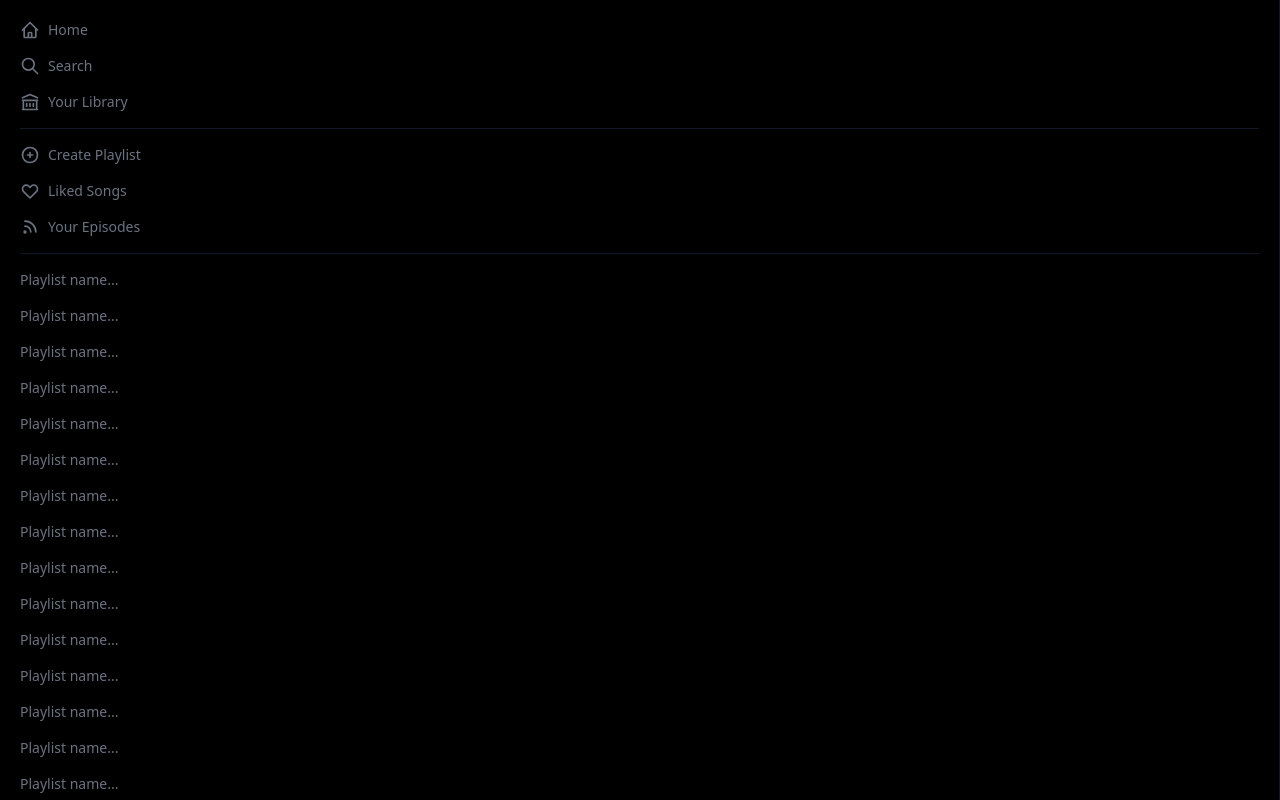
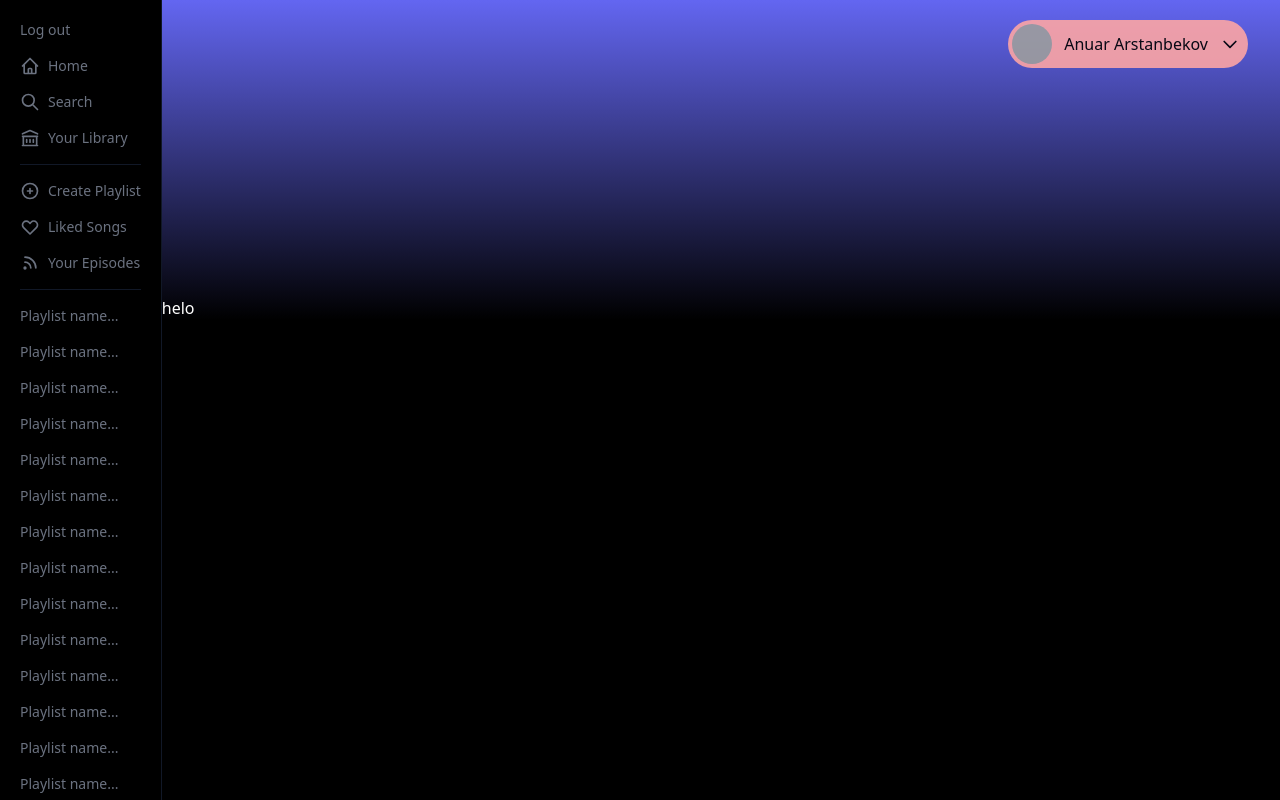
Before and after one commit to Surenuah/spotify-2.0, a Next.js app: page / in a window 1280 px wide. Built offline with nearby package versions, Linux system fonts and the light colour scheme; no server answers; grey boxes are pictures that could not be loaded.

Commit message:
Adding Center gradient component

```diff
--- /dev/null
+++ b/components/Center.tsx
@@ -0,0 +1,44 @@
+import {NextPage} from "next";
+import {ChevronDownIcon} from "@heroicons/react/outline";
+import {useEffect, useState} from "react";
+import { shuffle } from "lodash";
+
+const colors = [
+    "from-indigo-500",
+    "from-blue-500",
+    "from-green-500",
+    "from-red-500",
+    "from-yellow-500",
+    "from-pink-500",
+    "from-purple-500",
+];
+
+const Center: NextPage = () => {
+    const [color, setColor] = useState(null);
+    useEffect(() => {
+        setColor(shuffle(colors).pop());
+    }, []);
+    return (
+        <div className='flex-grow'>
+            <header className='absolute top-5 right-8'>
+                <div className='flex items-center bg-red-300 space-x-3
+                opacity-90 hover:opacity-80 cursor-pointer rounded-full p-1 pr-2'>
+                    <img
+                        className='rounded-full w-10 h-10'
+                        src='https://www.w3schools.com/howto/img_avatar.png'
+                        alt=""
+                    />
+                    <h2>Anuar Arstanbekov</h2>
+                    <ChevronDownIcon className='h-5 w-5'/>
+                </div>
+            </header>
+            <section className={`flex items-end space-x-7
+            bg-gradient-to-b to-black ${color}
+            h-80 text-white padding-8`}>
+                <h1>helo</h1>
+            </section>
+        </div>
+    )
+}
+
+export default Center;
--- a/components/Sidebar.tsx
+++ b/components/Sidebar.tsx
@@ -1,10 +1,15 @@
 import type {NextPage} from "next";
 import {HomeIcon, SearchIcon, LibraryIcon, PlusCircleIcon, HeartIcon, RssIcon} from "@heroicons/react/outline";
+import {signOut, useSession} from "next-auth/react";
 
 const Sidebar: NextPage = () => {
+    const { data: session, status } = useSession();
     return (
-        <div className='text-gray-500 p-5 text-sm border-r border-gray-900'>
+        <div className='text-gray-500 p-5 text-sm border-r border-gray-900 overflow-y-scroll scrollbar-hide h-screen'>
             <div className='space-y-4'>
+                <button className='flex items-center space-x-2 hover:text-white' onClick={() => signOut()}>
+                    <p>Log out</p>
+                </button>
                 <button className='flex items-center space-x-2 hover:text-white'>
                     <HomeIcon className='h-5 w-5'/>
                     <p>Home</p>
--- a/package.json
+++ b/package.json
@@ -7,13 +7,16 @@
   },
   "dependencies": {
     "@heroicons/react": "^1.0.5",
+    "lodash": "^4.17.21",
     "next": "latest",
     "next-auth": "^4.0.0-beta.7",
     "react": "^17.0.2",
     "react-dom": "^17.0.2",
-    "spotify-web-api-node": "^5.0.2"
+    "spotify-web-api-node": "^5.0.2",
+    "tailwind-scrollbar-hide": "^1.1.7"
   },
   "devDependencies": {
+    "@types/lodash": "^4.14.178",
     "@types/node": "17.0.4",
     "@types/react": "17.0.38",
     "@types/spotify-web-api-node": "^5.0.7",
--- a/pages/_app.tsx
+++ b/pages/_app.tsx
@@ -1,8 +1,14 @@
 import '../styles/globals.css'
 import type { AppProps } from 'next/app'
+import {SessionProvider} from "next-auth/react";
+import {session} from "next-auth/core/routes";
 
-function MyApp({ Component, pageProps }: AppProps) {
-  return <Component {...pageProps} />
+function MyApp({ Component, pageProps: { session, ...pageProps } }: AppProps) {
+  return (
+      <SessionProvider session={session}>
+        <Component {...pageProps} />
+      </SessionProvider>
+  )
 }
 
 export default MyApp
--- /dev/null
+++ b/pages/_middleware.ts
@@ -0,0 +1,13 @@
+import {getToken} from "next-auth/jwt";
+import {NextResponse} from "next/server";
+
+export async function middleware(req) {
+    const token = await getToken({ req, secret: process.env.JWT_SECRET });
+    const { pathname } = req.nextUrl;
+
+    if (pathname.includes('/api/auth') || token) {
+        return NextResponse.next();
+    }
+
+
+}
--- a/pages/api/auth/[...nextauth].js
+++ b/pages/api/auth/[...nextauth].js
@@ -57,5 +57,12 @@
             console.log('Access token has expired, refreshing....');
             return await refreshAccessToken(token);
         },
+        async session({ session, token }) {
+            session.user.accessToken = token.accessToken;
+            session.user.refreshToken = token.refreshToken;
+            session.user.username = token.username;
+
+            return session;
+        }
     },
 });
--- a/pages/index.tsx
+++ b/pages/index.tsx
@@ -1,10 +1,14 @@
 import type { NextPage } from 'next'
 import Sidebar from "../components/Sidebar";
+import Center from "../components/Center";
 
 const Home: NextPage = () => {
   return (
       <div className="bg-black h-screen overflow-hidden">
-        <Sidebar />
+        <main className='flex'>
+            <Sidebar />
+            <Center />
+        </main>
       </div>
   )
 }
--- a/pages/login.tsx
+++ b/pages/login.tsx
@@ -1,11 +1,30 @@
 import type {NextPage} from "next";
+import {getProviders, signIn} from "next-auth/react";
 
-const login: NextPage = () => {
+const Login: NextPage = ({providers}) => {
     return (
-        <div>
-            <h1>Login page</h1>
+        <div className='flex flex-col items-center bg-black min-h-screen w-full justify-center'>
+            <img className='w-52 mb-5' src="https://links.papareact.com/9xl" alt=""/>
+            {Object.values(providers).map((provider) => (
+                <div key={provider.name}>
+                    <button
+                        className='bg-[#18D860] text-white p-5 rounded-full'
+                        onClick={() => signIn(provider.id, { callbackUrl: '/' })}
+                    >Login with {provider.name}</button>
+                </div>
+            ))}
         </div>
     )
 }
 
-export default login;
+export default Login;
+
+export async function getServerSideProps() {
+    const providers = await getProviders();
+
+    return {
+        props: {
+            providers,
+        },
+    };
+}
--- a/tailwind.config.js
+++ b/tailwind.config.js
@@ -6,5 +6,5 @@
   theme: {
     extend: {},
   },
-  plugins: [],
+  plugins: [require("tailwind-scrollbar-hide")],
 }
```
Also changed, not shown: hooks/useSpotify.ts (added).
